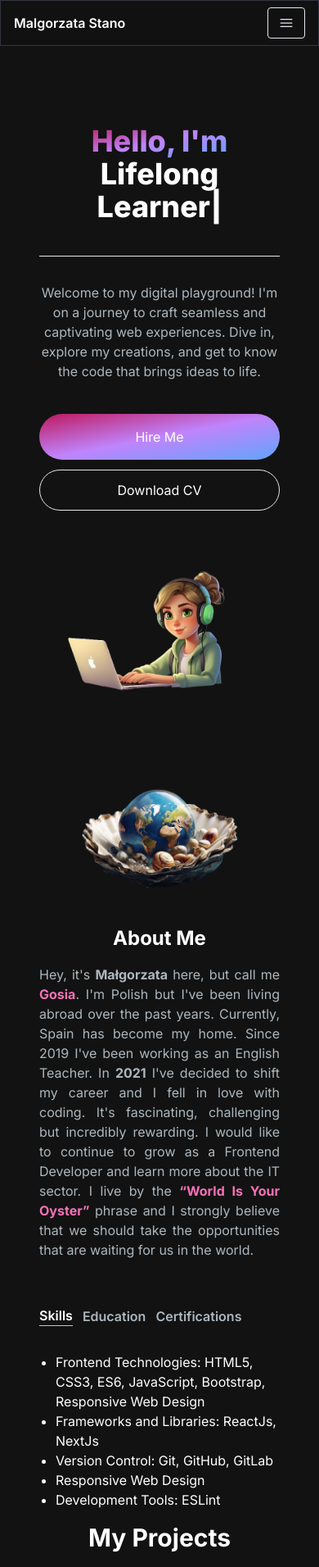
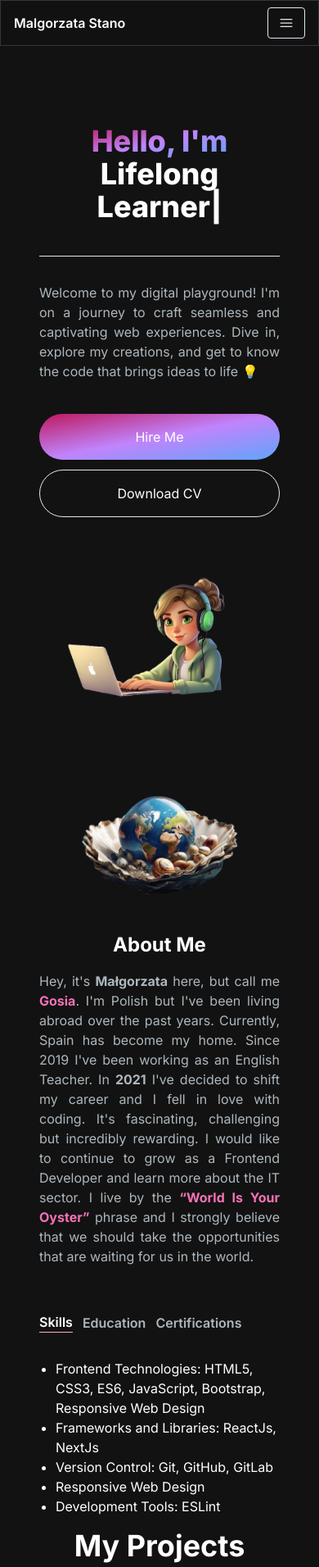
Before and after one commit to gosiast/NextJs-portfolio, a Next.js app: page / in a window 390 px wide. Shown: the top 1912 px of the page at 82% size. Built offline with nearby package versions, Linux system fonts and the light colour scheme.

Commit message:
updated text and justified it

```diff
--- a/app/components/ContactMe.jsx
+++ b/app/components/ContactMe.jsx
@@ -13,10 +13,10 @@ const ContactMe = () => {
     >
       {" "}
       <div className="md:w-1/2 text-center md:text-left">
-        <h5 className="text-2xl font-bold text-white my-2">
+        <h5 className="text-3xl font-bold text-white my-2">
           Let&apos;s Connect!
         </h5>
-        <p className="text-[#ADB7BE] mb-4 max-w-md">
+        <p className="text-[#ADB7BE] mb-4 max-w-md text-justify">
           I am currently looking for full-time remote (or hybrid from Barcelona)
           opportunities as a Junior Frontend Developer. Feel free to reach out!
         </p>
--- a/app/components/HeroSection.jsx
+++ b/app/components/HeroSection.jsx
@@ -36,10 +36,10 @@ const HeroSection = () => {
             <br />
             <hr />
           </h1>
-          <p className="text-[#ADB7BE] text-base sm:text-m lg:text-xl mb-10">
+          <p className="text-[#ADB7BE] text-base sm:text-m lg:text-xl mb-10 text-justify">
             Welcome to my digital playground! I&apos;m on a journey to craft
             seamless and captivating web experiences. Dive in, explore my
-            creations, and get to know the code that brings ideas to life.
+            creations, and get to know the code that brings ideas to life 💡
           </p>
           <div>
             <button className="px-7 py-4 w-full sm:w-fit rounded-full mr-5 bg-gradient-to-br from-pink-700 via-purple-400 to-blue-400 hover:bg-slate-400 text-white hover:text-black mb-3">
@@ -47,9 +47,13 @@ const HeroSection = () => {
                 Hire Me
               </a>
             </button>
-            <button className="px-7 py-3 w-full sm:w-fit rounded-full mr-5 bg-transparent from-pink-700 via-purple-400 to-blue-400 hover:bg-slate-200 text-white hover:text-black border mb-3">
+            <button className="px-7 py-4 w-full sm:w-fit rounded-full mr-5 bg-transparent from-pink-700 via-purple-400 to-blue-400 hover:bg-slate-200 text-white hover:text-black border mb-3">
               <span>
-                <a href="/Malgorzata_Stano_Resume.pdf" target="_blank">
+                <a
+                  href="/Malgorzata_Stano_Resume.pdf"
+                  download="Malgorzata_Stano_Resume.pdf"
+                  target="_blank"
+                >
                   Download CV
                 </a>
               </span>
--- a/app/components/ProjectsSection.jsx
+++ b/app/components/ProjectsSection.jsx
@@ -53,7 +53,7 @@ const ProjectsSection = () => {
   return (
     <>
       <h2
-        className="text-center text-3xl font-bold text-white mt-4 mb-5"
+        className="text-center text-4xl font-bold text-white mt-4 mb-6"
         id="projects"
       >
         My Projects
```
